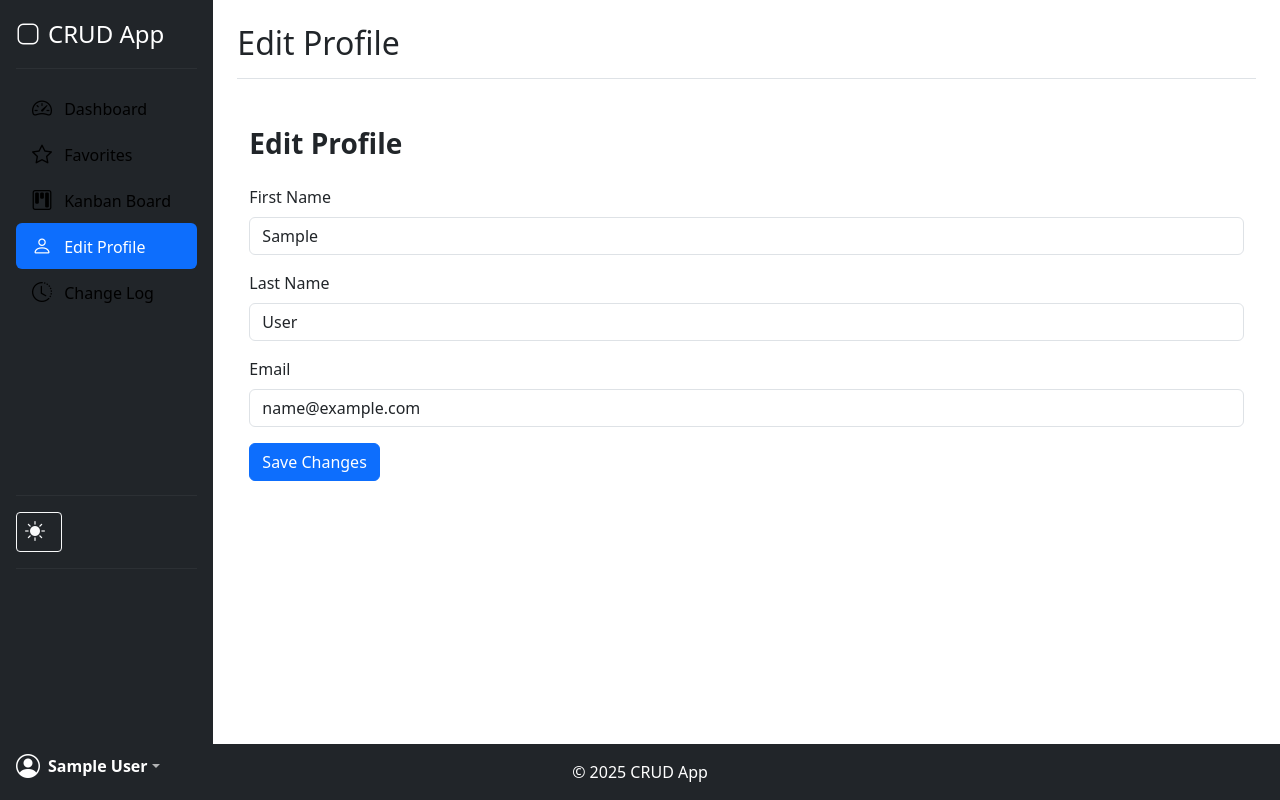
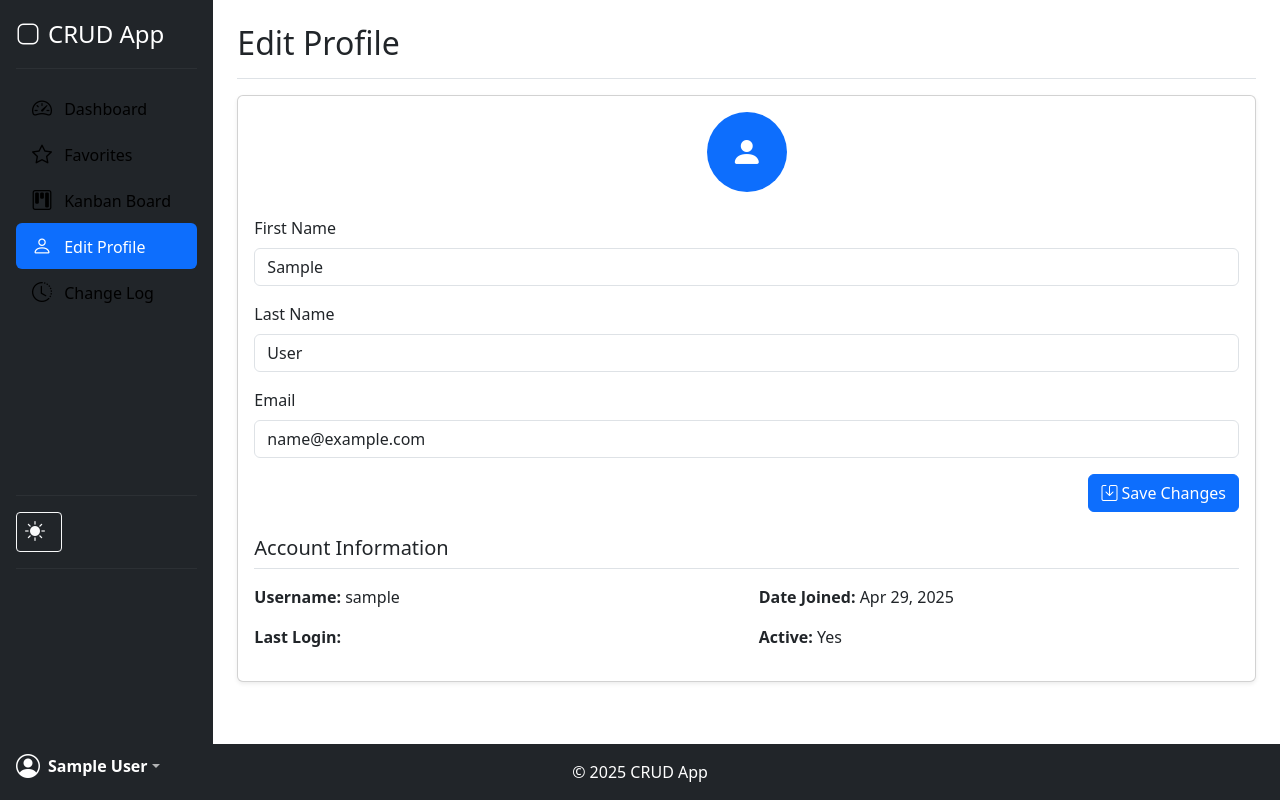
Before and after one commit to paulo1403/crud-django, a Django app: page /edit-profile/ in a window 1280 px wide. Run offline with Django 4.2, Linux system fonts and the light colour scheme; the visitor is signed in with stand-in values (Sample User, id 1).

Commit message:
Refactor change log and profile edit templates for improved layout and user experience; enhance change log details and add user feedback messages.

```diff
--- a/crud_app/templates/edit_profile.html
+++ b/crud_app/templates/edit_profile.html
@@ -1,8 +1,27 @@
 {% extends 'dashboard_base.html' %}
 {% block page_title %}Edit Profile{% endblock %}
 {% block dashboard_content %}
-  <div class="container mt-5">
-    <h1 class="fs-3 fw-bold mb-4">Edit Profile</h1>
+  <div class="card shadow-sm">
+    <div class="card-body">
+      <div class="d-flex justify-content-center mb-4">
+        <div class="avatar bg-primary text-white rounded-circle d-flex justify-content-center align-items-center"
+             style="width: 80px;
+                    height: 80px">
+          <i class="bi bi-person-fill" style="font-size: 2rem;"></i>
+        </div>
+      </div>
+      {% if messages %}
+        {% for message in messages %}
+          <div class="alert alert-{{ message.tags }} alert-dismissible fade show"
+               role="alert">
+            {{ message }}
+            <button type="button"
+                    class="btn-close"
+                    data-bs-dismiss="alert"
+                    aria-label="Close"></button>
+          </div>
+        {% endfor %}
+      {% endif %}
       <form method="post">
         {% csrf_token %}
         <div class="mb-3">
@@ -29,7 +48,38 @@
                  id="id_email"
                  value="{{ user.email }}" />
         </div>
-      <button type="submit" class="btn btn-primary">Save Changes</button>
+        <div class="d-grid gap-2 d-md-flex justify-content-md-end">
+          <button type="submit" class="btn btn-primary">
+            <i class="bi bi-save"></i> Save Changes
+          </button>
+        </div>
       </form>
+      <div class="mt-4">
+        <h5 class="border-bottom pb-2">Account Information</h5>
+        <div class="row mt-3">
+          <div class="col-md-6">
+            <p>
+              <strong>Username:</strong> {{ user.username }}
+            </p>
+            <p>
+              <strong>Last Login:</strong> {{ user.last_login|date:"M d, Y H:i" }}
+            </p>
+          </div>
+          <div class="col-md-6">
+            <p>
+              <strong>Date Joined:</strong> {{ user.date_joined|date:"M d, Y" }}
+            </p>
+            <p>
+              <strong>Active:</strong>
+              {% if user.is_active %}
+                Yes
+              {% else %}
+                No
+              {% endif %}
+            </p>
+          </div>
+        </div>
+      </div>
+    </div>
   </div>
 {% endblock %}
```
Also changed, not shown: crud_app/templates/change_log_list.html (+41 -11 lines). Lines whose indentation alone changed are shown as unchanged.
